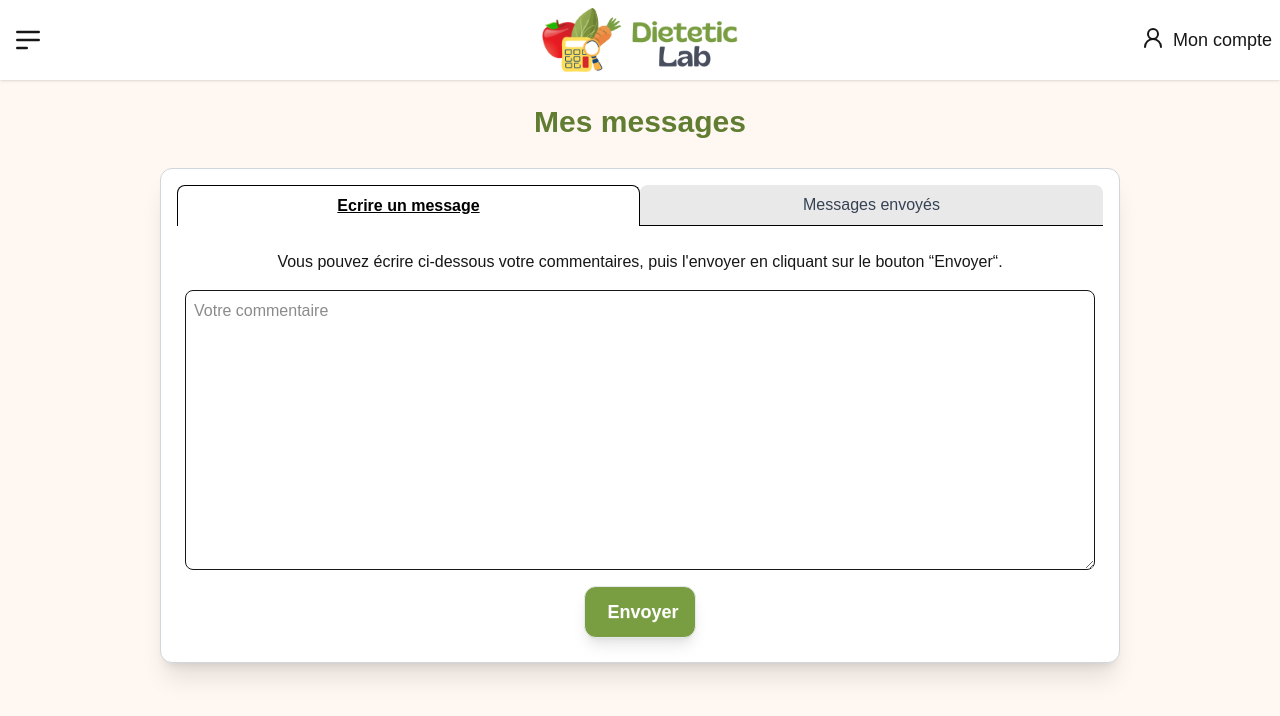
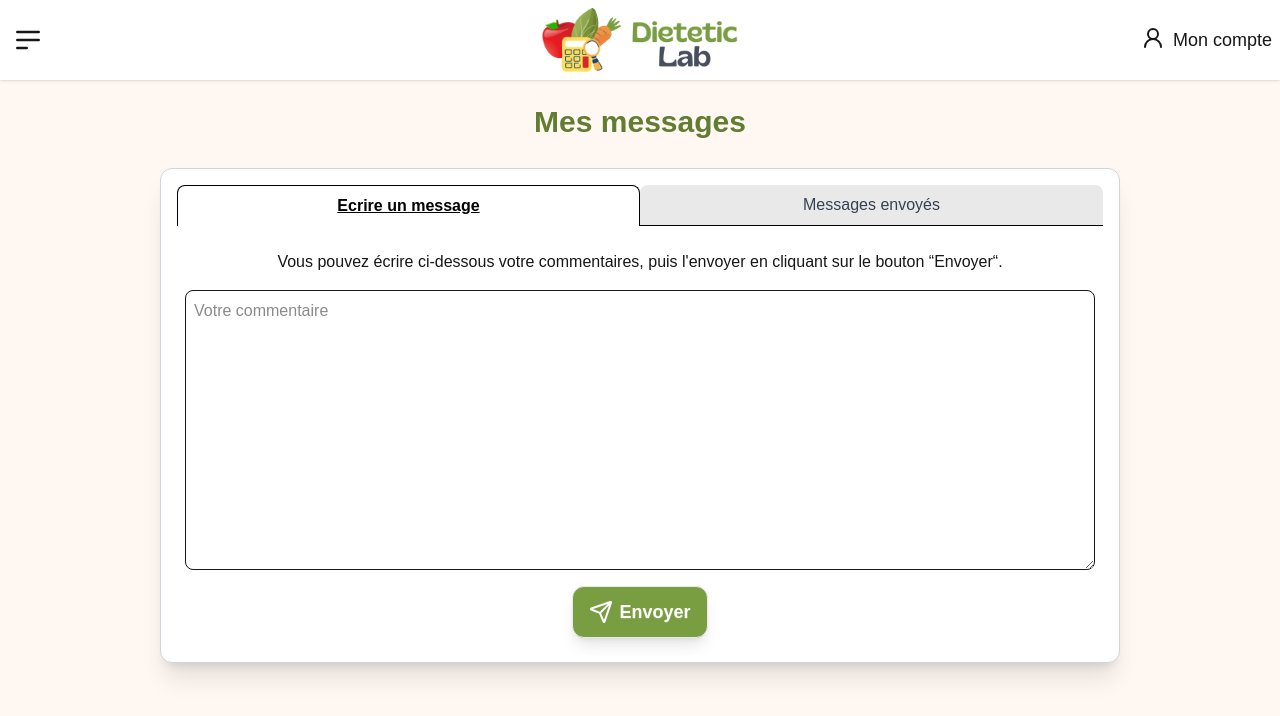
Before and after one commit to Edwige08/dietetic_lab_front, a Next.js app: page /personnalProfile/writeMessage in a window 1280 px wide. Shown: the top 716 px of the page. Built offline with nearby package versions, Linux system fonts and the light colour scheme.

Commit message:
update: button to send a message (add a lucide icon)

```diff
--- a/src/components/WriteMessage.tsx
+++ b/src/components/WriteMessage.tsx
@@ -3,6 +3,7 @@
 import { useState } from "react";
 import ButtonGreen from "./ButtonGreen";
 import { useUser } from "@/contexts/UserContext";
+import { Send } from "lucide-react";
 
 export default function WriteMessage() {
     const { isAuthenticated } = useUser();
@@ -78,7 +79,7 @@ export default function WriteMessage() {
                 <textarea name="comment" placeholder="Votre commentaire" className="border rounded-lg p-2 h-70" value={comment} onChange={handleChange} />
 
                 <div className="flex flex-col items-center py-2">
-                    <ButtonGreen disabled={isLoading} text={`${isLoading ? "Envoi..." :"Envoyer"} `} />
+                    <ButtonGreen disabled={isLoading} text={`${isLoading ? "Envoi..." : "Envoyer"}`} lucide={Send} />
                 </div>
             </form>
         </div>
```
